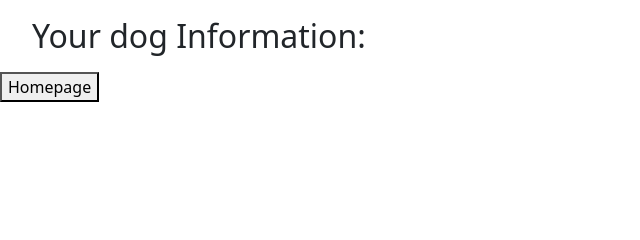
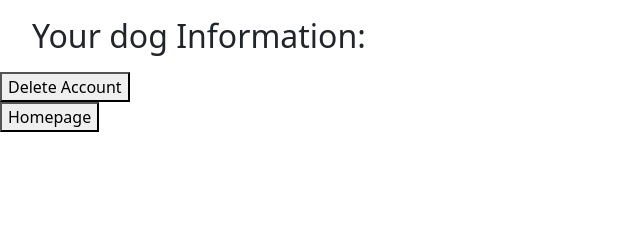
Before and after one commit to BeatrizNiemeyer/My-Social-Dog-Project, a Flask app: template templates/profile.html in a window 1280 px wide. Shown: the part 253-493 px from the top of the page, without its empty margins (0-640 px from the left). Run offline with Flask 2, Linux system fonts and the light colour scheme; the template is opened without the code that fills it, so the values that code supplies are empty.

Commit message:
delete_account route created

```diff
--- a/server.py
+++ b/server.py
@@ -277,6 +277,20 @@ def search():
     return render_template('all_profiles.html', users=list_of_searched_dogs, user_id=user_id, user=user)
 
 
+@app.route("/delete_account")
+def delete_account():
+    """ Delete user's account """
+
+    if "user" in session:
+        user_id = session["user"]
+
+    user = crud.get_user_by_id(user_id)
+
+    db.session.delete(user)
+    db.session.commit()
+    flash("Your account was deleted!")
+
+    return redirect ("/")
 
 @app.route("/logout")
 def logout_user():
--- a/templates/all_profiles.html
+++ b/templates/all_profiles.html
@@ -22,7 +22,7 @@
                         {{user.user.fullname}} is the owner of {{user.dog_name}}!
                     </li>
                     <li>
-                        {{user.dog_name}} is less than a year old!
+                        {{user.dog_name}} is less than a year!
                     </li>
                     <li>
                         And this pup is a {{user.dog_size}} {{user.dog_breed}}
--- a/templates/base.html
+++ b/templates/base.html
@@ -55,7 +55,6 @@
               <option value=13>Up to 13</option>
               <option value=14>Up to 14</option>
               <option value=15>Up to 15</option>
-              <option value=16>Older than 15</option>
           </select>
           <select name="dog_size" class="dropdown-item" aria-labelledby="navbarDropdown">
             <option value="all_sizes">Size</option>
--- a/templates/profile.html
+++ b/templates/profile.html
@@ -22,6 +22,11 @@
     {% endfor %}
 </ul>
 
+<form action="/delete_account">
+
+    <button type="submit"> Delete Account </button>
+
+</form>
 <form action="/all_profiles">
 
     <button type="submit"> Homepage </button>
```
Also changed, not shown: README.md (added).
